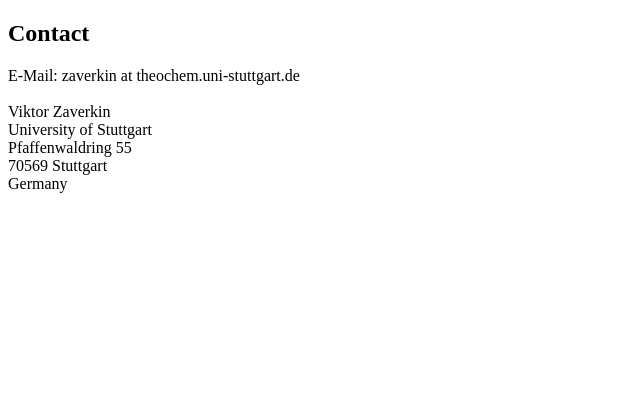
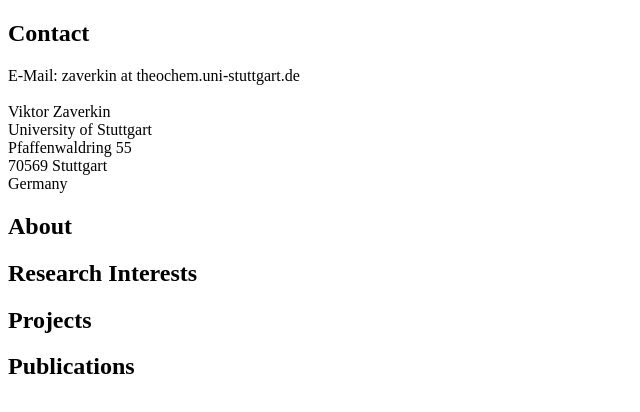
Before and after one commit to viktorzaverkin/viktorzaverkin.github.io, a plain HTML site: page index.html in a window 1280 px wide. Shown: the whole page, without its empty margins (0-640 px from the left). Drawn offline with Linux system fonts and the light colour scheme.

Commit message:
playing around

```diff
--- a/index.html
+++ b/index.html
@@ -14,5 +14,13 @@ Pfaffenwaldring 55<br>
 70569 Stuttgart<br>
 Germany
 
+<h2>About</h2>
+
+<h2>Research Interests</h2>
+
+<h2>Projects</h2>
+
+<h2>Publications</h2>
+
 </body>
 </html>
```
